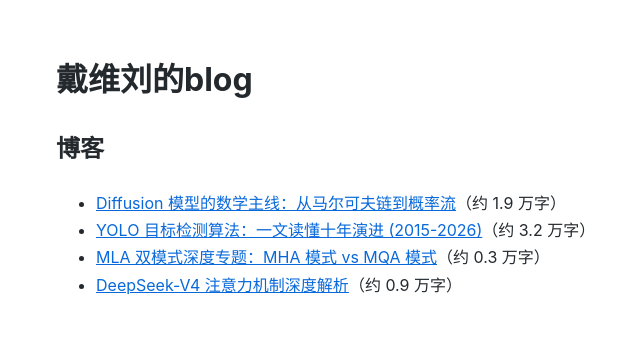
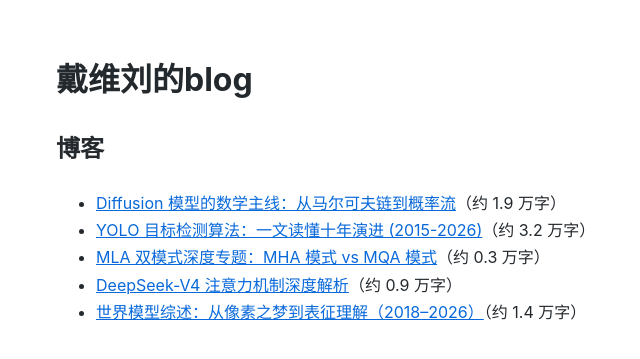
Before and after one commit to liuwwei3/liuwwei3.github.io, a Jekyll site: the page built from index.md, in a window 1280 px wide. Shown: the top 359 px of the page, without its empty margins (134-774 px from the left). Built offline with Jekyll 4.4.1, drawn with Linux system fonts in a browser that asks for light colours.

Commit message:
Add world models article to homepage index

```diff
--- a/index.md
+++ b/index.md
@@ -11,3 +11,4 @@ title: 戴维刘的blog
 - [YOLO 目标检测算法：一文读懂十年演进 (2015-2026)](blogs/YOLO-Complete-Learning-Guide)（约 3.2 万字）
 - [MLA 双模式深度专题：MHA 模式 vs MQA 模式](blogs/mla_modes_deep_dive)（约 0.3 万字）
 - [DeepSeek-V4 注意力机制深度解析](blogs/dsv4_att)（约 0.9 万字）
+- [世界模型综述：从像素之梦到表征理解（2018–2026）](blogs/world-models-survey)（约 1.4 万字）
```
